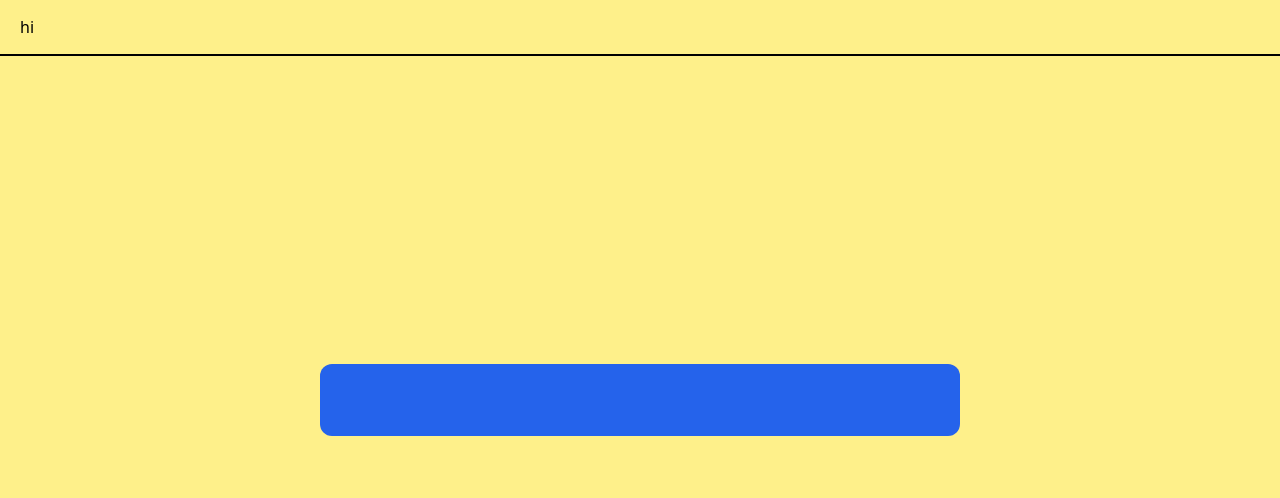
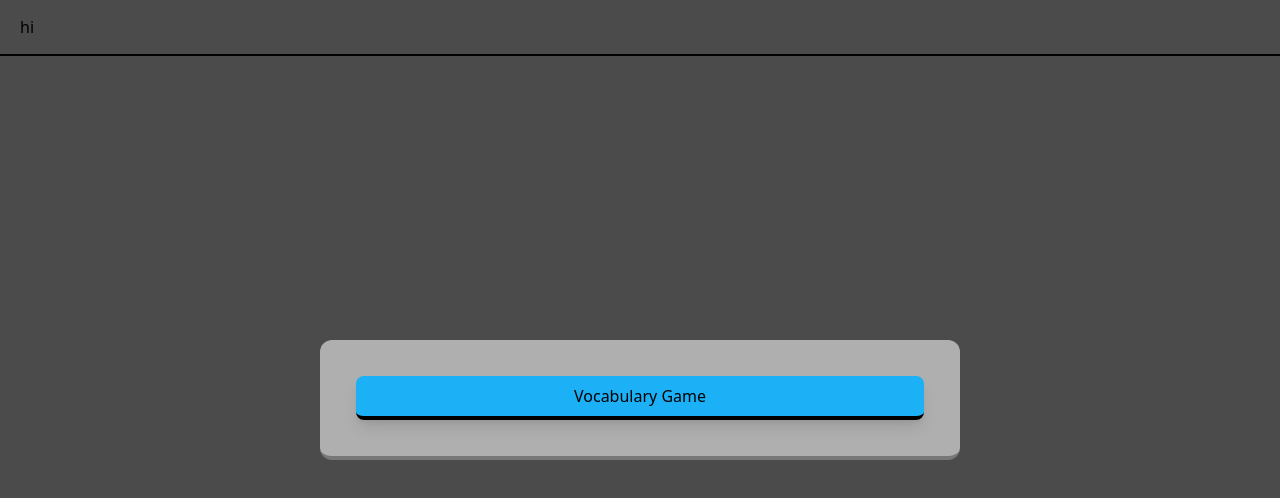
Before and after one commit to rurigrass/anglicky-cesky, a Next.js app: page / in a window 1280 px wide. Shown: the top 498 px of the page. Built offline with nearby package versions, Linux system fonts and the light colour scheme.

Commit message:
created menu

```diff
--- a/src/pages/index.tsx
+++ b/src/pages/index.tsx
@@ -2,6 +2,7 @@ import Head from 'next/head'
 import Image from 'next/image'
 import { Inter } from '@next/font/google'
 import Header from '@/components/Header'
+import Link from 'next/link'
 
 const inter = Inter({ subsets: ['latin'] })
 
@@ -12,8 +13,12 @@ const Home = () => {
         <title>Anglicky Ceska</title>
       </Head>
       <Header />
-      <div className=" h-screen min-h-screen -mt-14 flex justify-center items-center bg-yellow-200">
-        <div className='bg-blue-600 rounded-xl mx-2 w-full sm:w-4/5 md:w-3/4 lg:w-1/2 py-9 px-3 md:px-9'></div>
+      <div className=" h-screen min-h-screen -mt-14 flex justify-center items-center bg-duo-eel">
+        <div className='flex flex-col bg-blue-600 rounded-xl mx-2 w-full sm:w-4/5 md:w-3/4 lg:w-1/2 py-9 px-3 md:px-9 bg-duo-hare border-b-4 border-b-duo-wolf'>
+          <button className='button bg-duo-macaw'>
+            <Link href="/vocabulary">Vocabulary Game </Link>
+          </button>
+        </div>
       </div>
     </>
   )
--- /dev/null
+++ b/src/pages/vocabulary.tsx
@@ -0,0 +1,7 @@
+const vocabulary = () => {
+    return (
+        <div>vocab game</div>
+    )
+}
+
+export default vocabulary
--- a/src/styles/globals.css
+++ b/src/styles/globals.css
@@ -1,3 +1,9 @@
 @tailwind base;
 @tailwind components;
 @tailwind utilities;
+
+@layer components {
+    .button {
+        @apply transition ease-in-out p-2 px-4 rounded-lg border-b-4 hover:border-b-2 hover:mt-0.5 shadow-lg hover:shadow-sm font-medium
+    }
+}
--- a/tailwind.config.js
+++ b/tailwind.config.js
@@ -2,6 +2,22 @@
 module.exports = {
   content: ["./src/**/*.{js,ts,jsx,tsx}"],
   theme: {
+    colors: {
+      white: "#fff",
+      black: "#000",
+      halfBlack: "#00000050",
+      duo: {
+        eel: "#4b4b4b",
+        wolf: "#777777",
+        hare: "#afafaf",
+        macaw: "#1cb0f6",
+        green: "#2EFFAB",
+        greenMiddle: "#009F57",
+        yellow: "#FCFD43",
+        red: "#C6001E",
+        gray: "#D5DDE7",
+      },
+    },
     extend: {},
   },
   plugins: [],
```
